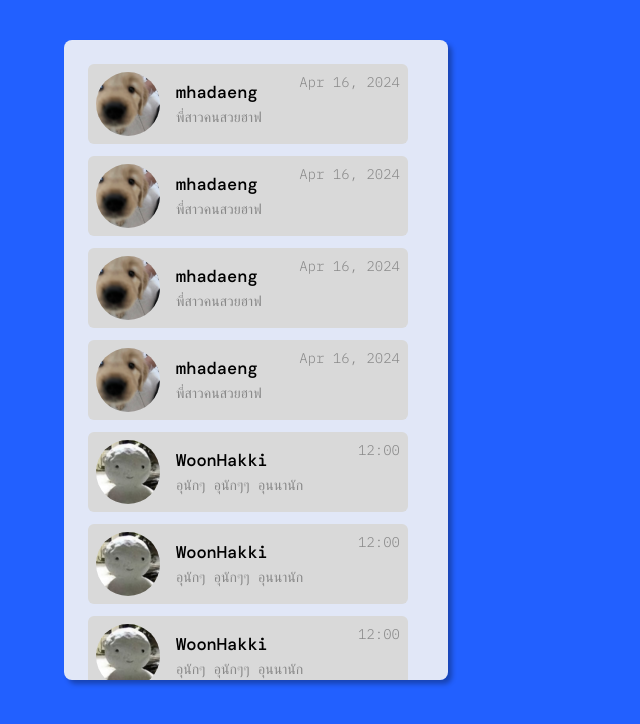
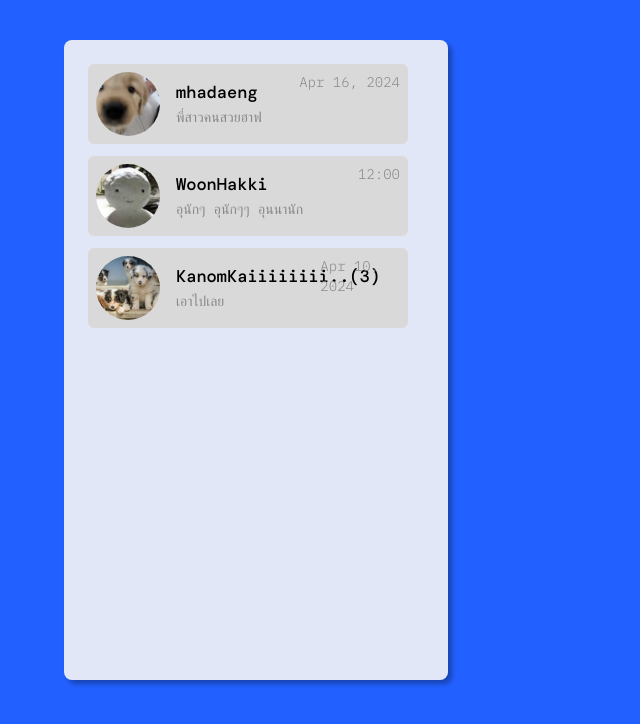
Before and after one commit to its144prelationship-study/ChippiChat, a React (Vite) app in the folder frontend/: page /chat in a window 1280 px wide. Shown: the top 724 px of the page, without its empty margins (0-640 px from the left). Built offline with nearby package versions, Linux system fonts and the light colour scheme; a web font is replaced by a local one.

Commit message:
style: list component

```diff
--- a/frontend/src/pages/ChatPage/components/ChatListComponent.tsx
+++ b/frontend/src/pages/ChatPage/components/ChatListComponent.tsx
@@ -23,7 +23,10 @@ export default function ChatListComponent({
     }
   };
   return (
-    <div className="bg-[#D9D9D9] w-full p-2 flex flex-row justify-between rounded-md">
+    <div
+      className="bg-[#D9D9D9] w-full p-2 flex flex-row justify-between rounded-md hover:bg-[#e0e0e0] hover:scale-[101%] hover:shadow-md cursor-pointer transition duration-200 ease-in-out"
+      onClick={chatter.onChatClick}
+    >
       <div className="flex flex-row space-x-4">
         <ProfilePicture className="h-16 w-16" pic={chatter.profile_picture} />
         <div className="flex flex-col py-2">
--- a/frontend/src/pages/ChatPage/components/ChatLists.tsx
+++ b/frontend/src/pages/ChatPage/components/ChatLists.tsx
@@ -8,11 +8,7 @@ export default function ChatLists({
   return (
     <div className="w-[30%] my-10 mx-16 h-[80vh] bg-[#F7F7F7]/90 rounded-lg py-6 pl-6 pr-10 space-y-3 shadow-[4px_4px_5px_0px_rgba(0,0,0,0.3)] overflow-auto">
       {chatLists.map((chatList, index) => (
-        <>
         <ChatListComponent key={index} chatter={chatList} />
-        <ChatListComponent key={index} chatter={chatList} />
-        <ChatListComponent key={index} chatter={chatList} />
-        <ChatListComponent key={index} chatter={chatList} /></>
       ))}
     </div>
   );
--- a/frontend/src/pages/ChatPage/types/ChatListType.ts
+++ b/frontend/src/pages/ChatPage/types/ChatListType.ts
@@ -10,4 +10,5 @@ type ChatListType = {
       profile_picture: ProfilePictureEnum
       is_group: boolean,
       members: number,
+      onChatClick: () => void
     };
```
